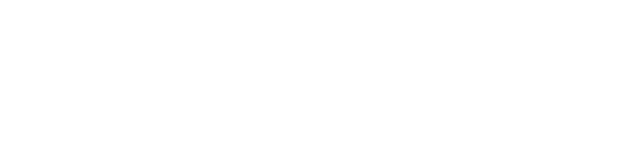
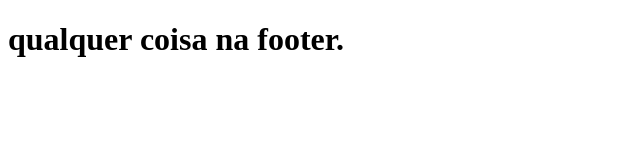
Before and after one commit to gleidsonteixeira/fs14-teste-repo, a plain HTML site: page index.html in a window 1280 px wide. Shown: the whole page, without its empty margins (0-640 px from the left). Drawn offline with Linux system fonts and the light colour scheme.

Commit message:
adicionando footer

```diff
--- a/index.html
+++ b/index.html
@@ -8,6 +8,9 @@
 </head>
 <body>
     <header></header>
-    <footer></footer>
+    <footer>
+        <h1>qualquer coisa na footer.</h1>
+
+    </footer>
 </body>
 </html>
```
